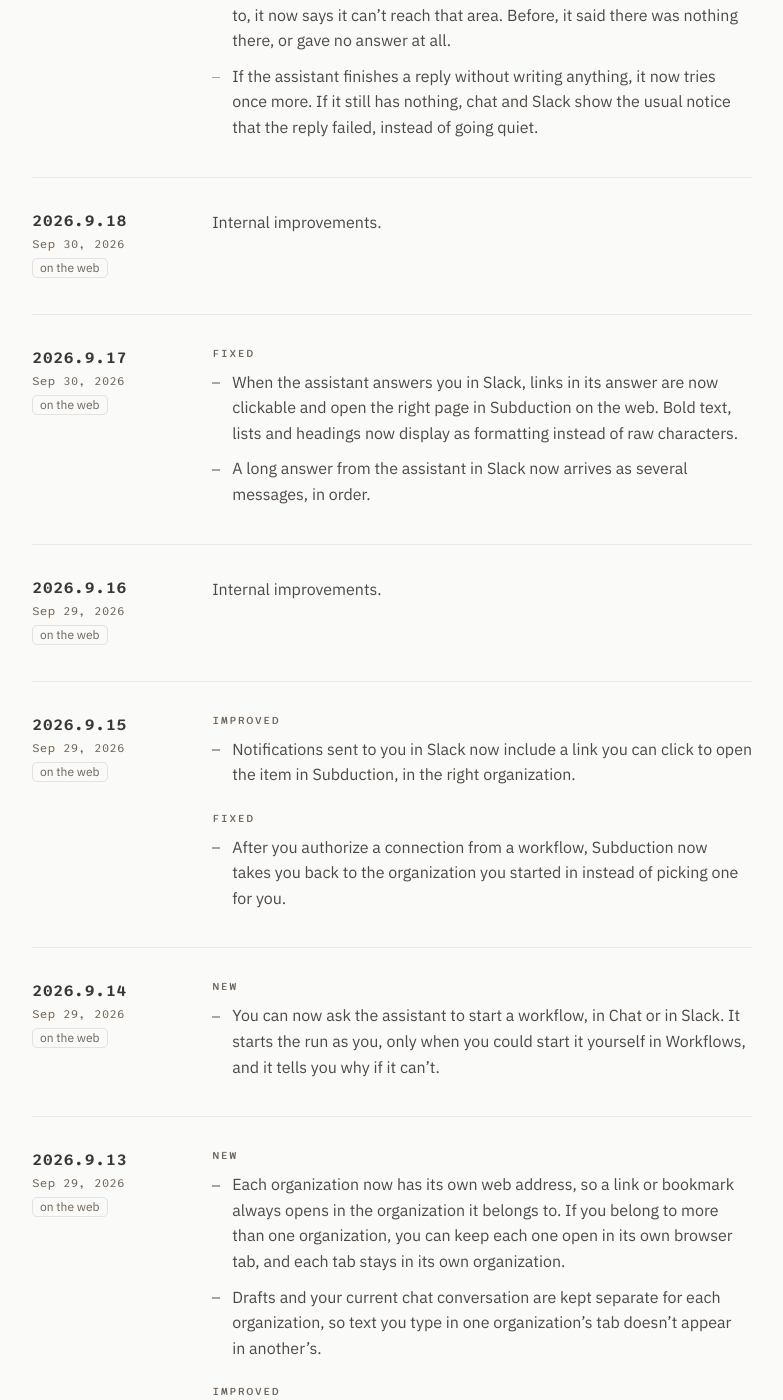
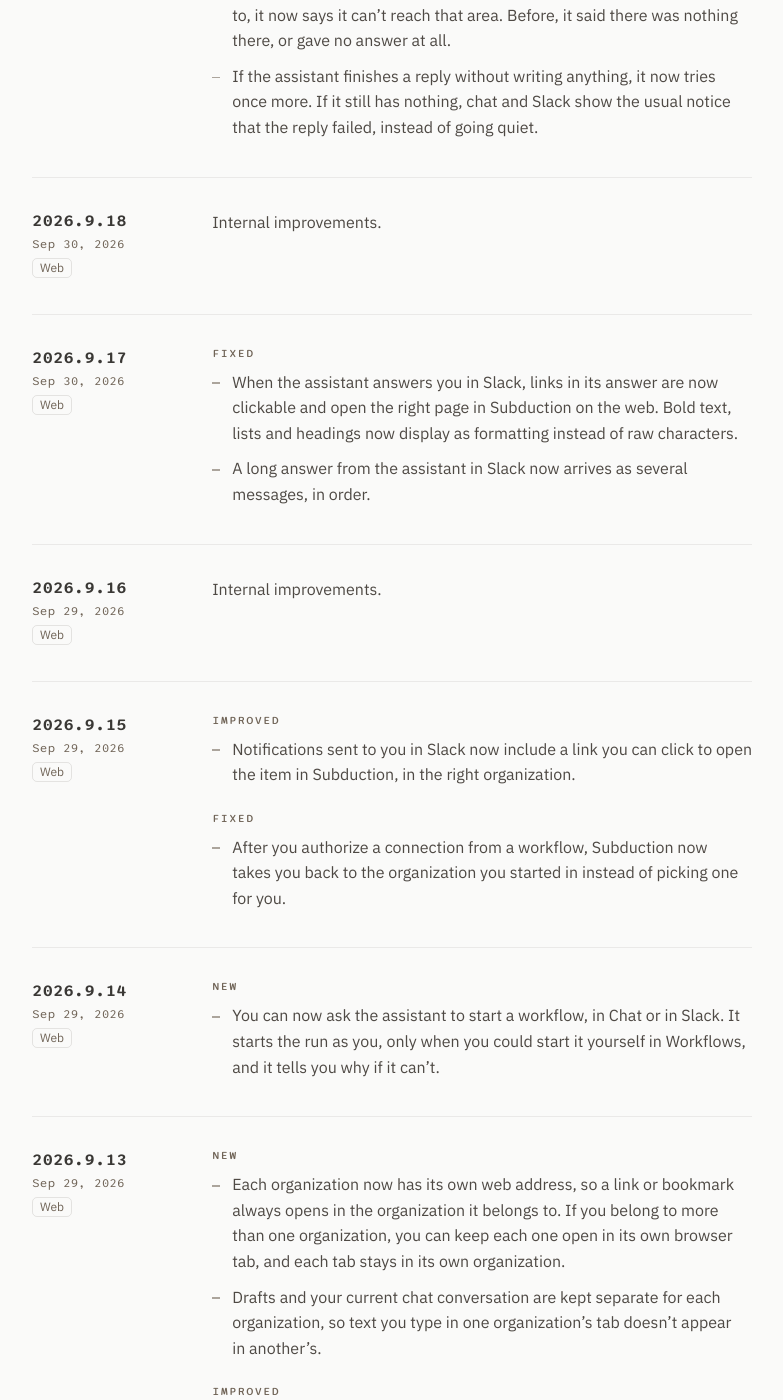
Before and after one commit to subduction-dev/releases, a Jekyll site: the page built from index.html, in a window 1280 px wide and 1400 px high, scrolled down 1089 px. Shown: the whole window, without its empty margins (248-1031 px from the left). Built offline with Jekyll 4.4.1, drawn with Linux system fonts in a browser that asks for light colours; some of the changed text lies outside the part shown.

Commit message:
site: update to the seed (1 file(s))

```diff
--- a/_includes/tags.html
+++ b/_includes/tags.html
@@ -1,8 +1,9 @@
 {%- comment -%}
   The platforms an entry shipped on, as neutral tags, web first. The
-  words are specs/vocabulary.md's two platform rows.
+  words are the tag form specs/vocabulary.md's two platform rows give
+  in their notes.
 {%- endcomment -%}
 <div class="tags">
-  {%- if include.targets contains "suite" %}<span class="tag">on the web</span>{% endif -%}
-  {%- if include.targets contains "desktop" %}<span class="tag">Subduction for desktop</span>{% endif -%}
+  {%- if include.targets contains "suite" %}<span class="tag">Web</span>{% endif -%}
+  {%- if include.targets contains "desktop" %}<span class="tag">Desktop</span>{% endif -%}
 </div>
```
